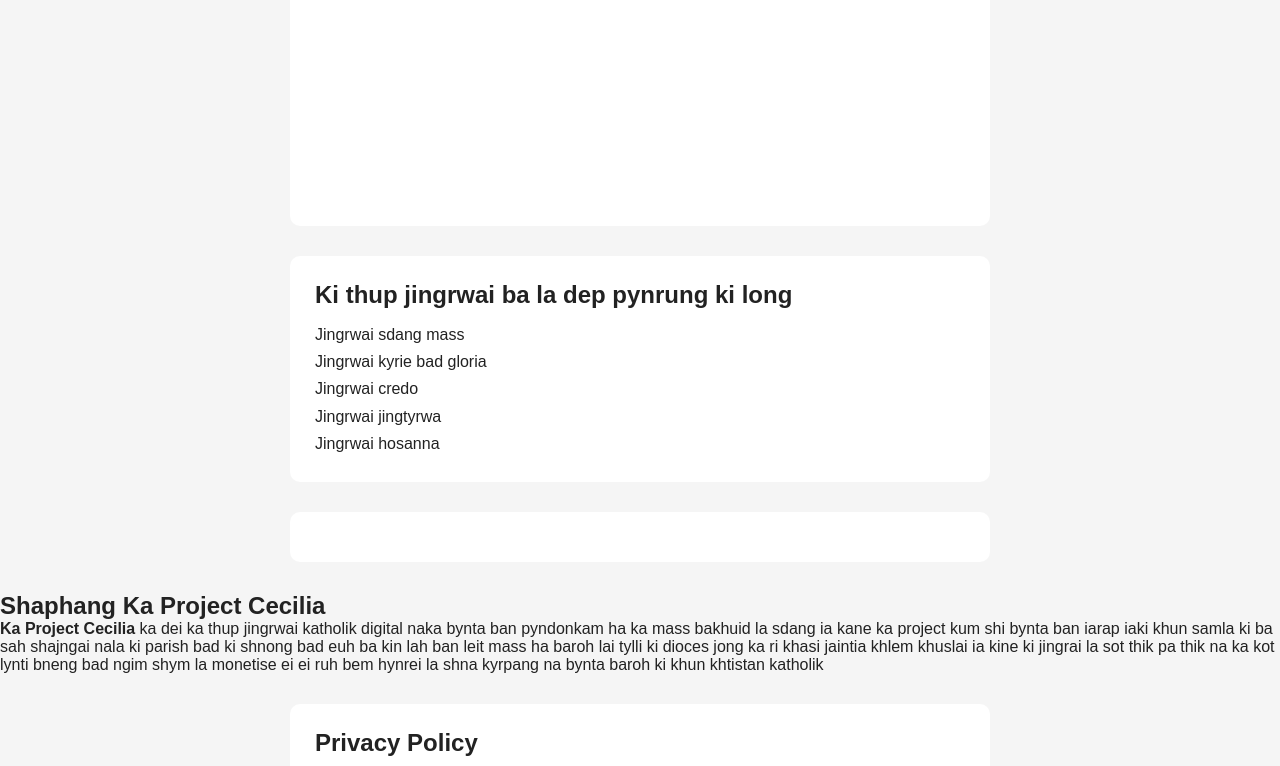
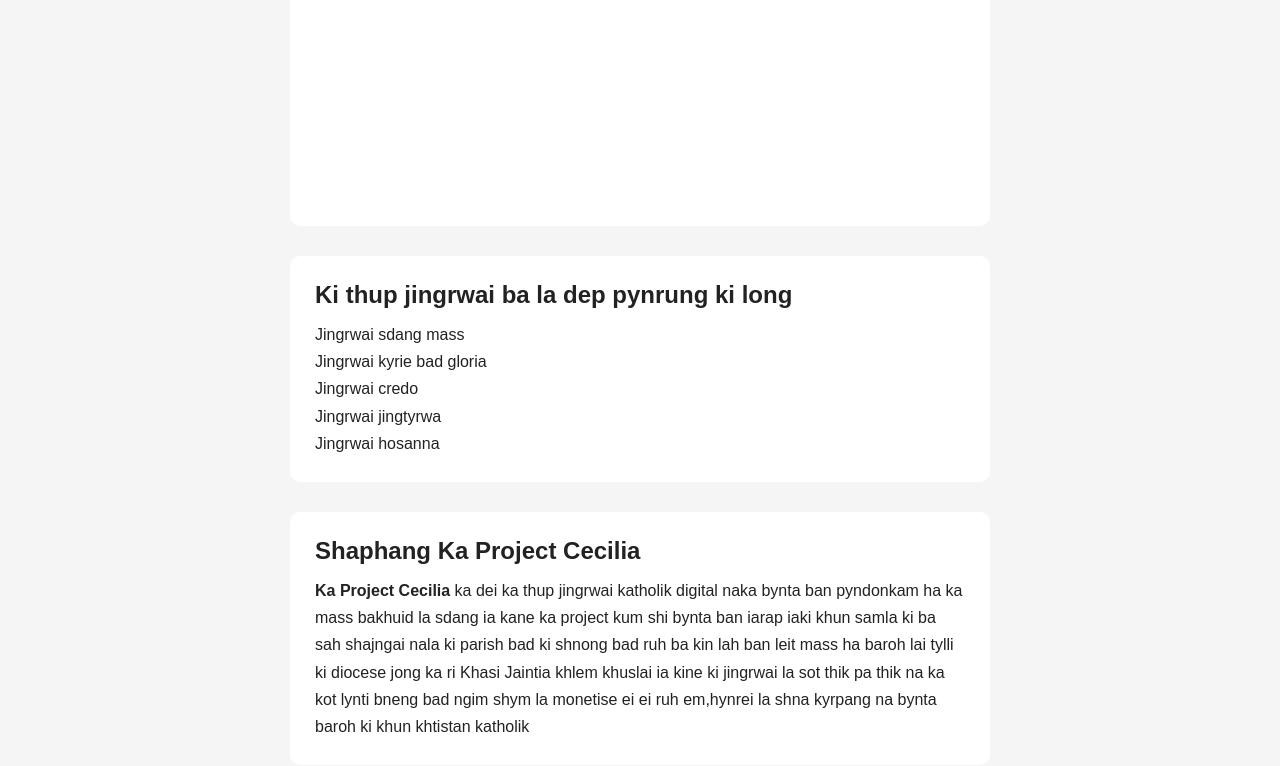
Before and after one commit to Reward321/project-cecilia, a plain HTML site: page index.html in a window 1280 px wide. Shown: the part 164-930 px from the top of the page. Drawn offline with Linux system fonts and the light colour scheme.

Commit message:
Fix HTML section closing and update project description
Corrected HTML structure and improved text clarity.

```diff
--- a/index.html
+++ b/index.html
@@ -73,14 +73,13 @@
 
     </section>
 <section class="info-section">
-    </section >
 
         <h2>Shaphang Ka Project Cecilia</h2>
 
         <p>
             <b>Ka Project Cecilia</b> ka dei ka thup jingrwai katholik digital naka bynta ban pyndonkam ha ka mass bakhuid
-            la sdang ia kane ka project kum shi bynta ban iarap iaki khun samla ki ba sah shajngai nala ki parish bad ki shnong bad euh ba kin lah ban leit mass ha baroh lai tylli ki dioces jong ka ri khasi jaintia khlem khuslai
-            ia kine ki jingrai la sot thik pa thik na ka kot lynti bneng bad ngim shym la monetise ei ei ruh bem hynrei la shna kyrpang na bynta baroh ki khun khtistan katholik
+            la sdang ia kane ka project kum shi bynta ban iarap iaki khun samla ki ba sah shajngai nala ki parish bad ki shnong bad ruh ba kin lah ban leit mass ha baroh lai tylli ki diocese jong ka ri Khasi Jaintia khlem khuslai
+            ia kine ki jingrwai la sot thik pa thik na ka kot lynti bneng bad ngim shym la monetise ei ei ruh em,hynrei la shna kyrpang na bynta baroh ki khun khtistan katholik
 
         </p>
 
@@ -95,6 +94,7 @@
             Ngi khlem shim ia kin o kino ki personal detial jongphi  bad phi lah ban pyndonkam iaka khlem donkam account ne ban signup
             u blei un kyrkhu iaphi khublei shibun.
         </p>
+    </section>
 
 
 </main>
```
